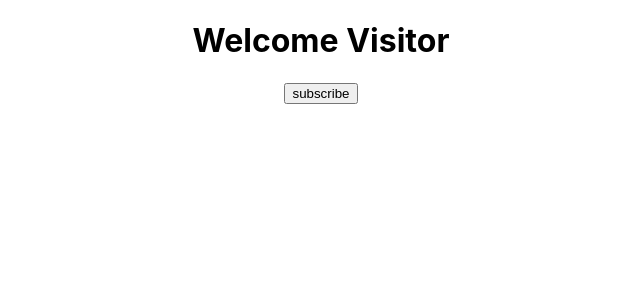
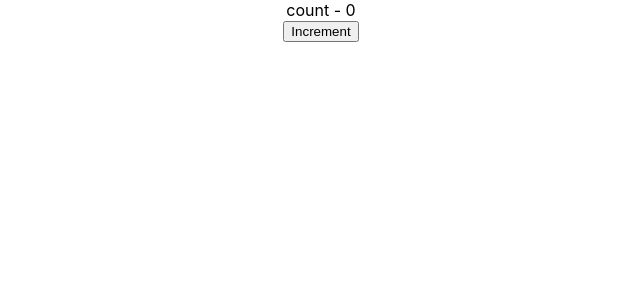
Before and after one commit to imnehaandroid/helloworld.js, a React (Create React App) app: page / in a window 1280 px wide. Shown: the top 300 px of the page, without its empty margins (319-959 px from the left). Built offline with nearby package versions, Linux system fonts and the light colour scheme.

Commit message:
using counter and implement the setState method

```diff
--- a/src/App.js
+++ b/src/App.js
@@ -6,12 +6,14 @@
 import Welcome from './components/Welcome';
 import Hello from './components/Hello'
 import Message from './components/Message'
+import Counter from './components/Counter'
 class App extends Component {
   render(){
   return (
     <div className="App">
-    <Message />
+     <Counter />
 
+    {/*<Message /> */}
    {/*<Greet name="Bruce" heroName ="Batman">
      <p>This is chlidren props </p>
     </Greet>
--- /dev/null
+++ b/src/components/Counter.js
@@ -0,0 +1,39 @@
+import React, { Component } from 'react'
+
+export class Counter extends Component {
+   constructor(props){
+       super(props)
+
+           this.state ={
+               count: 0
+           }
+         }
+      increment(){
+          // setState method has two parameters the first parameter is the state object and
+          // second  parameter is the callback function will be an arrow function
+         this.setState(
+             {
+
+            count : this.state.count + 1
+            },
+            () => {
+                console.log('Callback value',this.state.count)
+            }
+
+         )
+         console.log(this.state.count)
+    }
+
+  render() {
+    return(
+         <div>
+             <div>
+                   count - {this.state.count}
+             </div>
+             <button onClick = {() => this.increment()}>Increment</button>
+        </div>
+    )
+  }
+}
+
+export default Counter;
```
